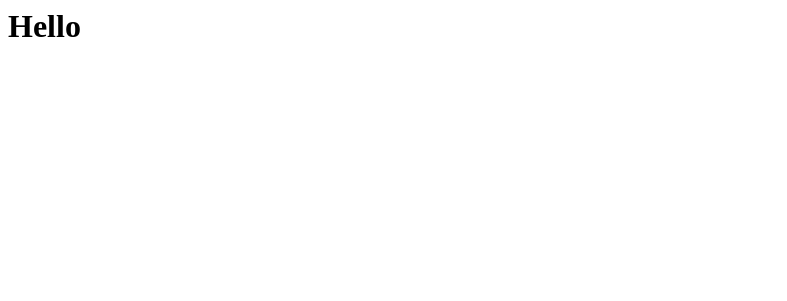
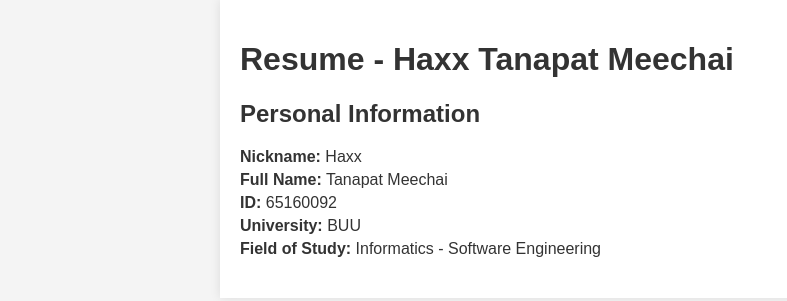
Before and after one commit to Chaimanat2546/ResumeTeam0, a plain HTML site: page index.html in a window 1280 px wide. Shown: the whole page, without its empty margins (0-787 px from the left). Drawn offline with Linux system fonts and the light colour scheme.

Commit message:
fetch (index.html) : create profile

```diff
--- a/index.html
+++ b/index.html
@@ -1 +1,50 @@
-<h1>Hello</h1>
+<!DOCTYPE html>
+<html lang="en">
+<head>
+    <meta charset="UTF-8">
+    <meta name="viewport" content="width=device-width, initial-scale=1.0">
+    <title>Resume - Haxx Tanapat Meechai</title>
+    <style>
+        body {
+            font-family: Arial, sans-serif;
+            margin: 0;
+            padding: 0;
+            background-color: #f4f4f4;
+            color: #333;
+        }
+        .container {
+            max-width: 800px;
+            margin: auto;
+            padding: 20px;
+            background: #fff;
+            box-shadow: 0 0 10px rgba(0, 0, 0, 0.1);
+        }
+        h1, h2 {
+            color: #333;
+        }
+        .info {
+            margin-bottom: 20px;
+        }
+        .info label {
+            font-weight: bold;
+        }
+        .info p {
+            margin: 5px 0;
+        }
+    </style>
+</head>
+<body>
+    <div class="container">
+        <h1>Resume - Haxx Tanapat Meechai</h1>
+        <div class="info">
+            <h2>Personal Information</h2>
+            <p><strong>Nickname:</strong> Haxx</p>
+            <p><strong>Full Name:</strong> Tanapat Meechai</p>
+            <p><strong>ID:</strong> 65160092</p>
+            <p><strong>University:</strong> BUU</p>
+            <p><strong>Field of Study:</strong> Informatics - Software Engineering</p>
+        </div>
+        <!-- You can add more sections here, such as Education, Experience, Skills, etc. -->
+    </div>
+</body>
+</html>
```
